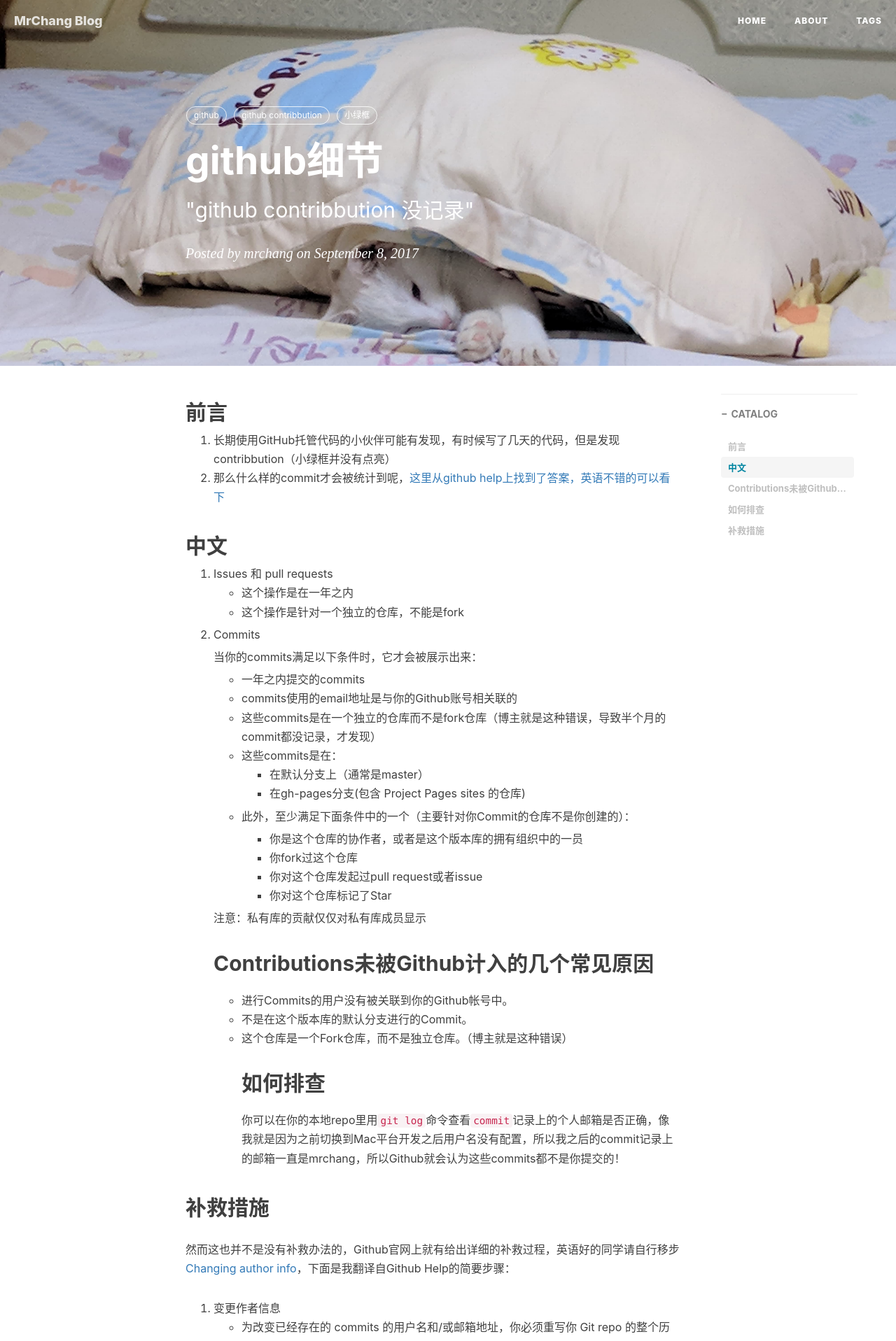
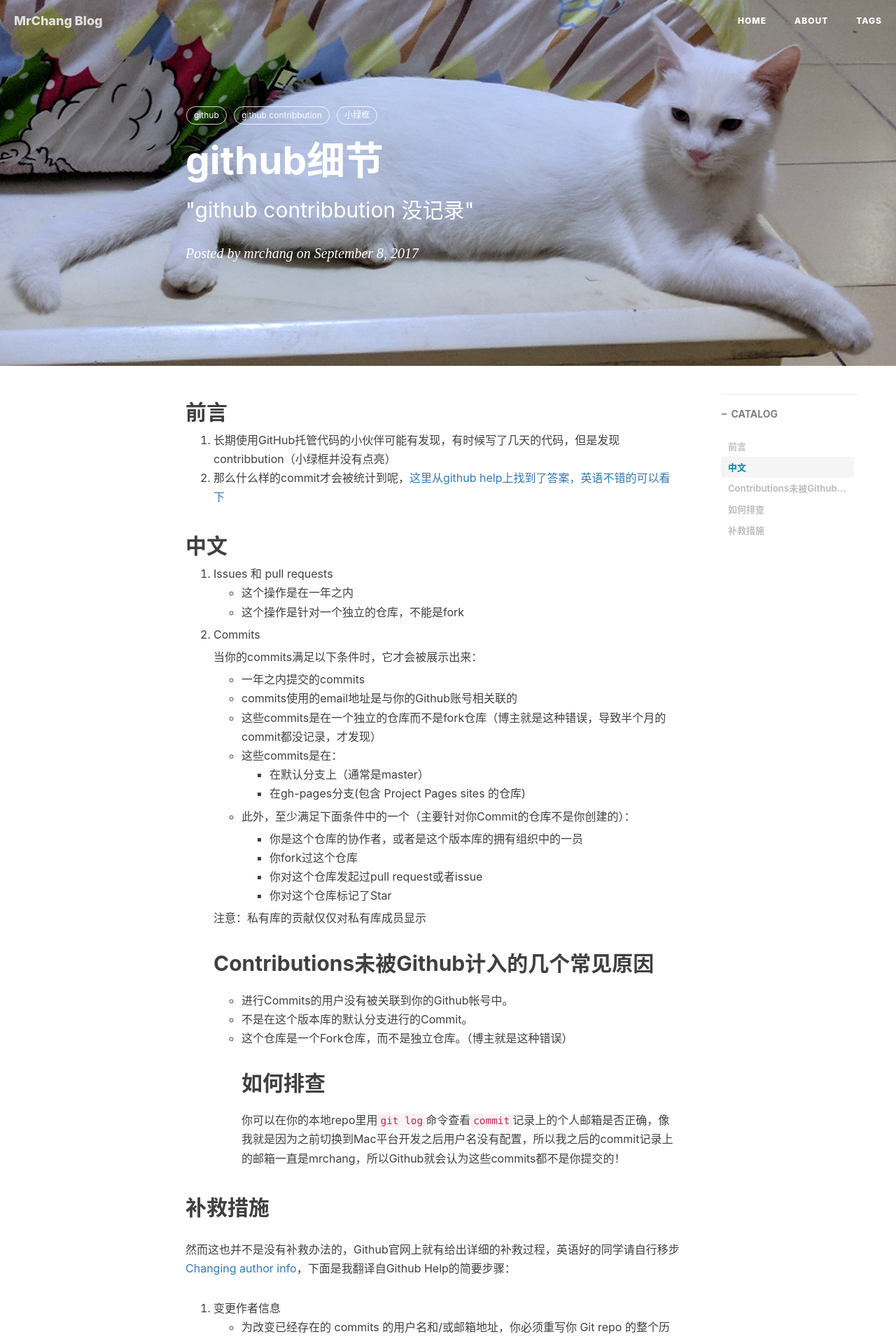
Before and after one commit to ncic-ict/changdaye.github.io, a Jekyll site: the page built from _posts/2017-09-09-github contribbution.md, in a window 1280 px wide. Shown: the top 1917 px of the page at 70% size. Built offline with Jekyll 4.4.1, drawn with Linux system fonts in a browser that asks for light colours; nearby versions of some CDN libraries; comment, search, counter and statistics services are not loaded.

```diff
--- a/_posts/2017-09-09-github contribbution.md
+++ b/_posts/2017-09-09-github contribbution.md
@@ -4,7 +4,7 @@
 subtitle:    "\"github contribbution 没记录\""
 date:       2017-09-08
 author:     mrchang
-header-img: img/cat/IMG_20170825_195024.jpg
+header-img: img/cat/IMG_20170907_213434.jpg
 catalog: true
 tags:
     - github
```
Also changed, not shown: img/cat/IMG_20170907_213434.jpg (added).
